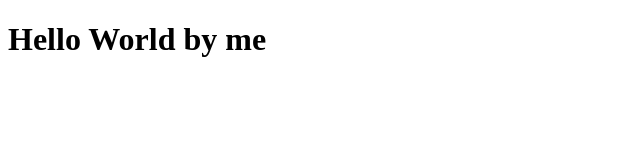
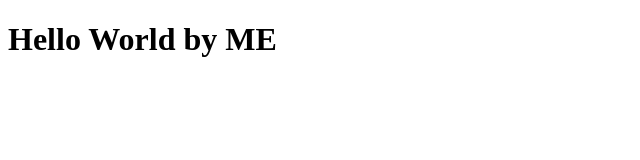
Before and after one commit to MuhammadIbrar21/bootCamp2020Class1, a plain HTML site: page index.html in a window 1280 px wide. Shown: the full height of the page, 0-640 px from the left. Drawn offline with Linux system fonts and the light colour scheme.

Commit message:
Update index.html

```diff
--- a/index.html
+++ b/index.html
@@ -7,6 +7,6 @@
     <title>BootCamp2022Class1</title>
 </head>
 <body>
-    <h1>Hello World by me</h1>
+    <h1>Hello World by ME</h1>
 </body>
 </html>
```
